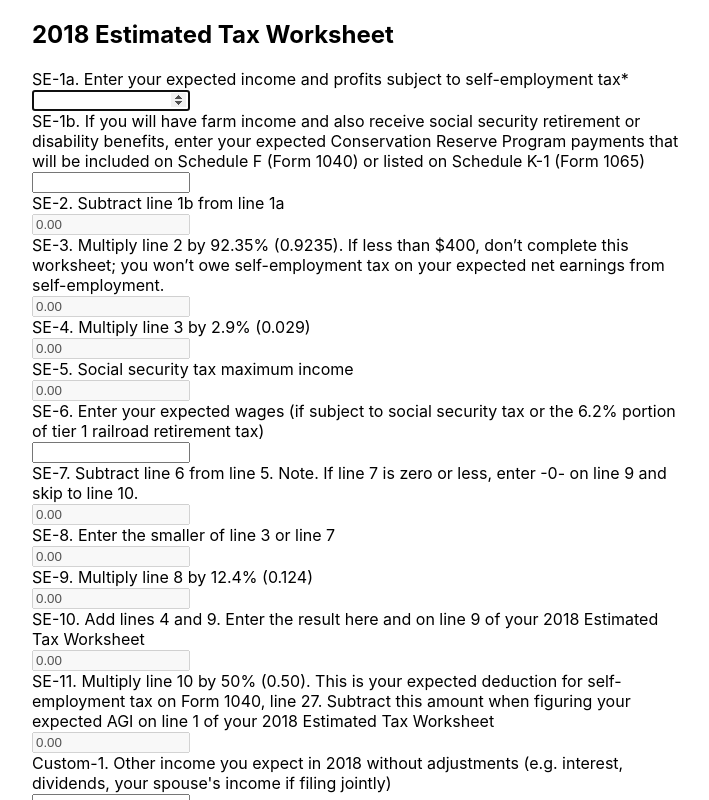
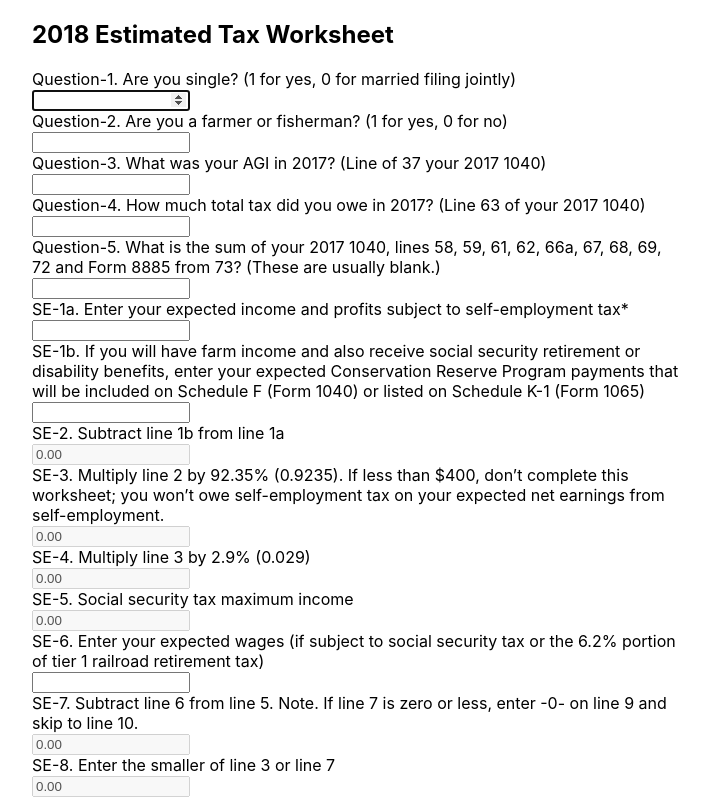
Before and after one commit to tsamb/estimated-tax-calculator, a React (Create React App) app: page / in a window 1280 px wide. Shown: the top 800 px of the page, without its empty margins (283-992 px from the left). Built offline with nearby package versions, Linux system fonts and the light colour scheme.

Commit message:
Add Q&A and calculations for AGI and farmers

```diff
--- a/src/data/estimatedTaxFields.js
+++ b/src/data/estimatedTaxFields.js
@@ -1,7 +1,43 @@
 export default [
   {
+    name: "Question-1",
+    firstField: true,
+    instruction: "Are you single? (1 for yes, 0 for married filing jointly)",
+    explanation: "",
+    computed: false,
+    op: values => {}
+  },
+  {
+    name: "Question-2",
+    instruction: "Are you a farmer or fisherman? (1 for yes, 0 for no)",
+    explanation: "",
+    computed: false,
+    op: values => {}
+  },
+  {
+    name: "Question-3",
+    instruction: "What was your AGI in 2017? (Line of 37 your 2017 1040)",
+    explanation: "",
+    computed: false,
+    op: values => {}
+  },
+  {
+    name: "Question-4",
+    instruction: "How much total tax did you owe in 2017? (Line 63 of your 2017 1040)",
+    explanation: "",
+    computed: false,
+    op: values => {}
+  },
+  {
+    name: "Question-5",
+    instruction: "What is the sum of your 2017 1040, lines 58, 59, 61, 62, 66a, 67, 68, 69, 72 and Form 8885 from 73? (These are usually blank.)",
+    explanation: "",
+    computed: false,
+    op: values => {}
+  },
+
+  {
     name: "SE-1a",
-    firstField: true,
     instruction: "Enter your expected income and profits subject to self-employment tax*",
     explanation: "",
     computed: false,
@@ -223,16 +259,17 @@ export default [
     instruction: "Multiply line 11c by 90% (66 2/3% for farmers and fishermen)",
     explanation: "",
     computed: true,
-    op: values => values["ET-11c"] * 0.9
-    // eventually calculate based on Q&A + static data
+    op: values => values["ET-11c"] * (values["Question-2" ] ? 0.6666 : 0.9)
   },
   {
     name: "ET-12b",
     instruction: "Required annual payment based on prior year's tax (see instructions)",
     explanation: "Almost always is line 63 of your 2017 1040. Somtimes includes reductions from that number.",
-    computed: false,
-    op: values => {}
-    // eventually calculate based on Q&A + static data
+    computed: true,
+    op: values => {
+      const adj_tax = values["Question-4"] - values["Question-5"]
+      return values["Question-3"] > 150000 ? adj_tax * 1.1 : adj_tax
+    }
   },
   {
     name: "ET-12c",
```
